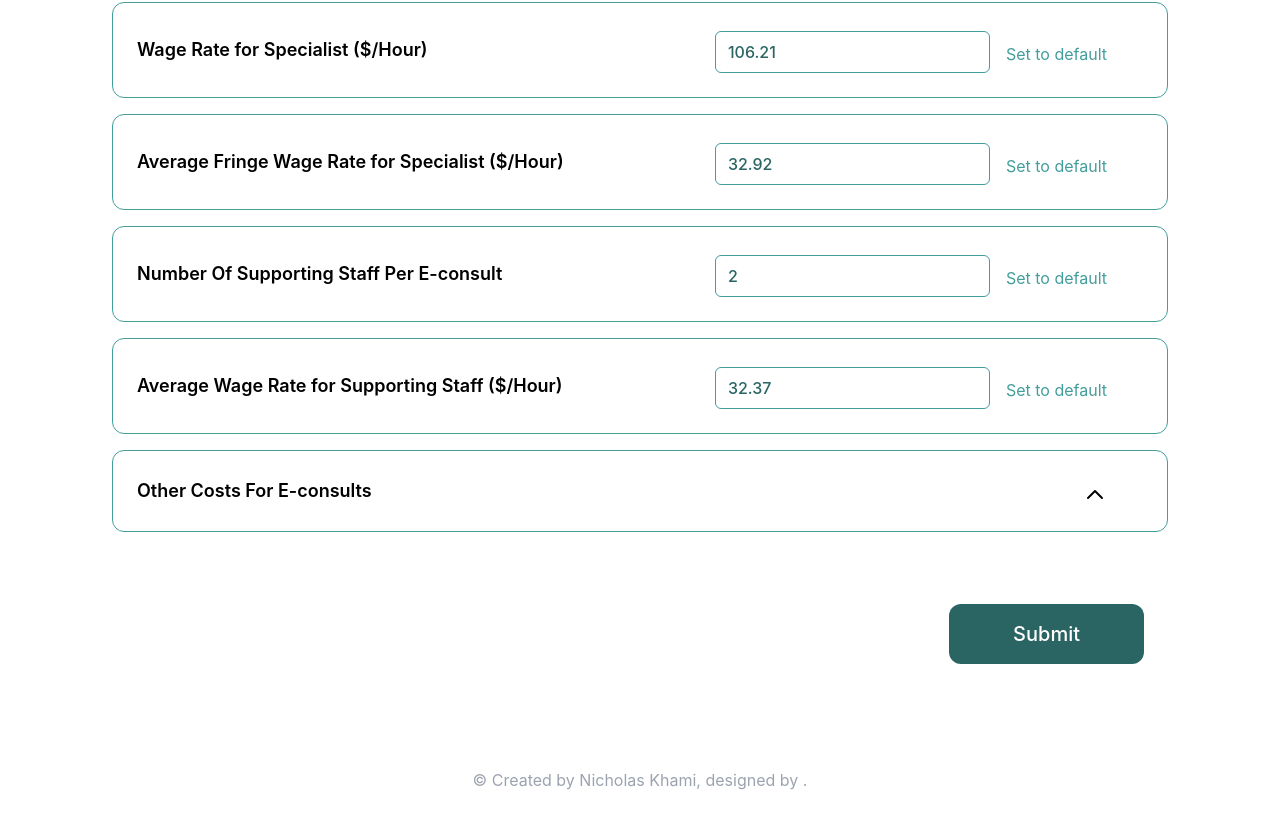
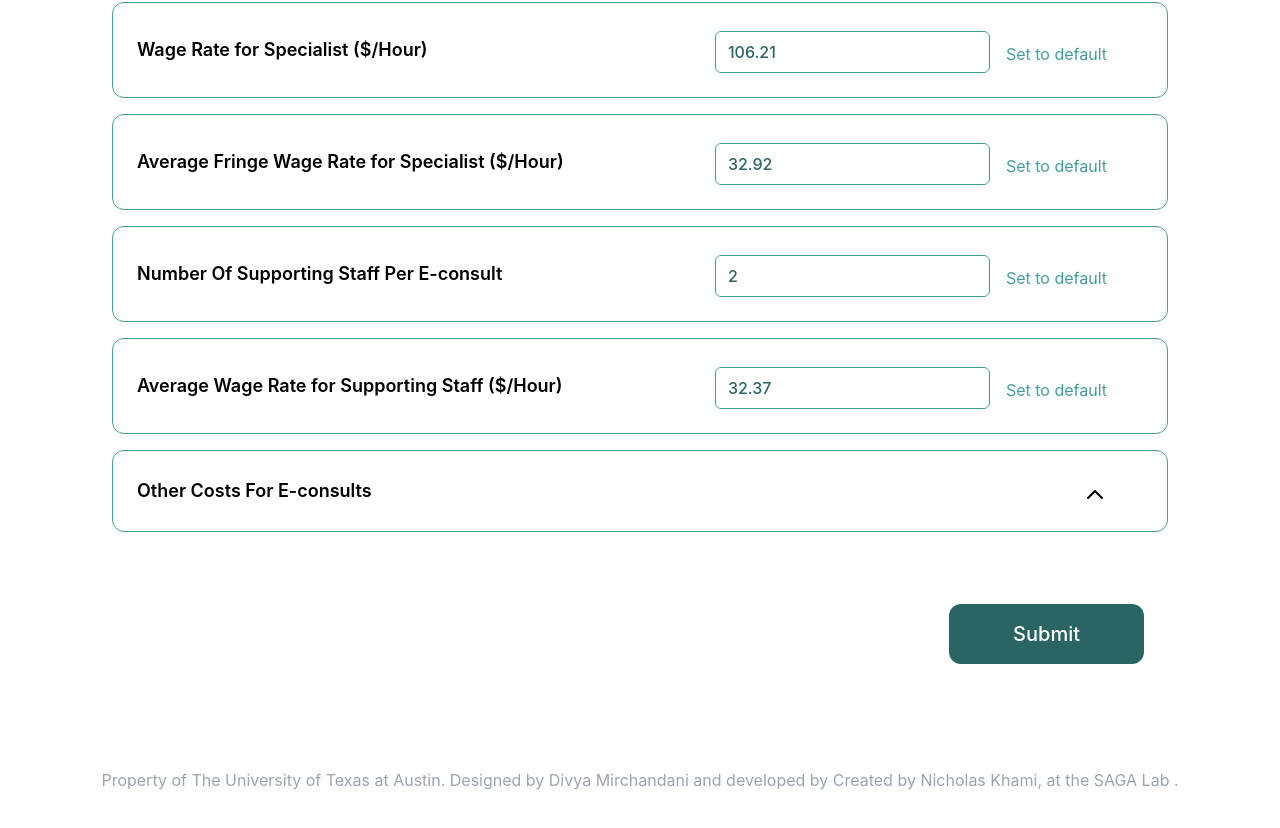
Before and after one commit to skeptrunedev/dell-med-e-consults, a Next.js app: page /parameters in a window 1280 px wide. Shown: the part 746-1574 px from the top of the page. Built offline with nearby package versions, Linux system fonts and the light colour scheme.

Commit message:
reformat credits

```diff
--- a/components/app_shell/Footer.tsx
+++ b/components/app_shell/Footer.tsx
@@ -7,7 +7,10 @@ const  Footer: NextPage = () => {
     <footer className="bg-white">
       <div className="w-full mx-auto py-12 px-6">
         <div className="mt-8">
-          <p className="w-full text-center text-base text-gray-400">&copy; Created by <a href="https://nicholaskhami.site/">Nicholas Khami</a>, designed by .</p>
+          <p className="w-full text-center text-base text-gray-400">
+          Property of The University of Texas at Austin.  Designed by Divya Mirchandani and developed by
+          Created by <a href="https://nicholaskhami.site/">Nicholas Khami</a>, at the SAGA Lab .
+          </p>
         </div>
       </div>
     </footer>
```
